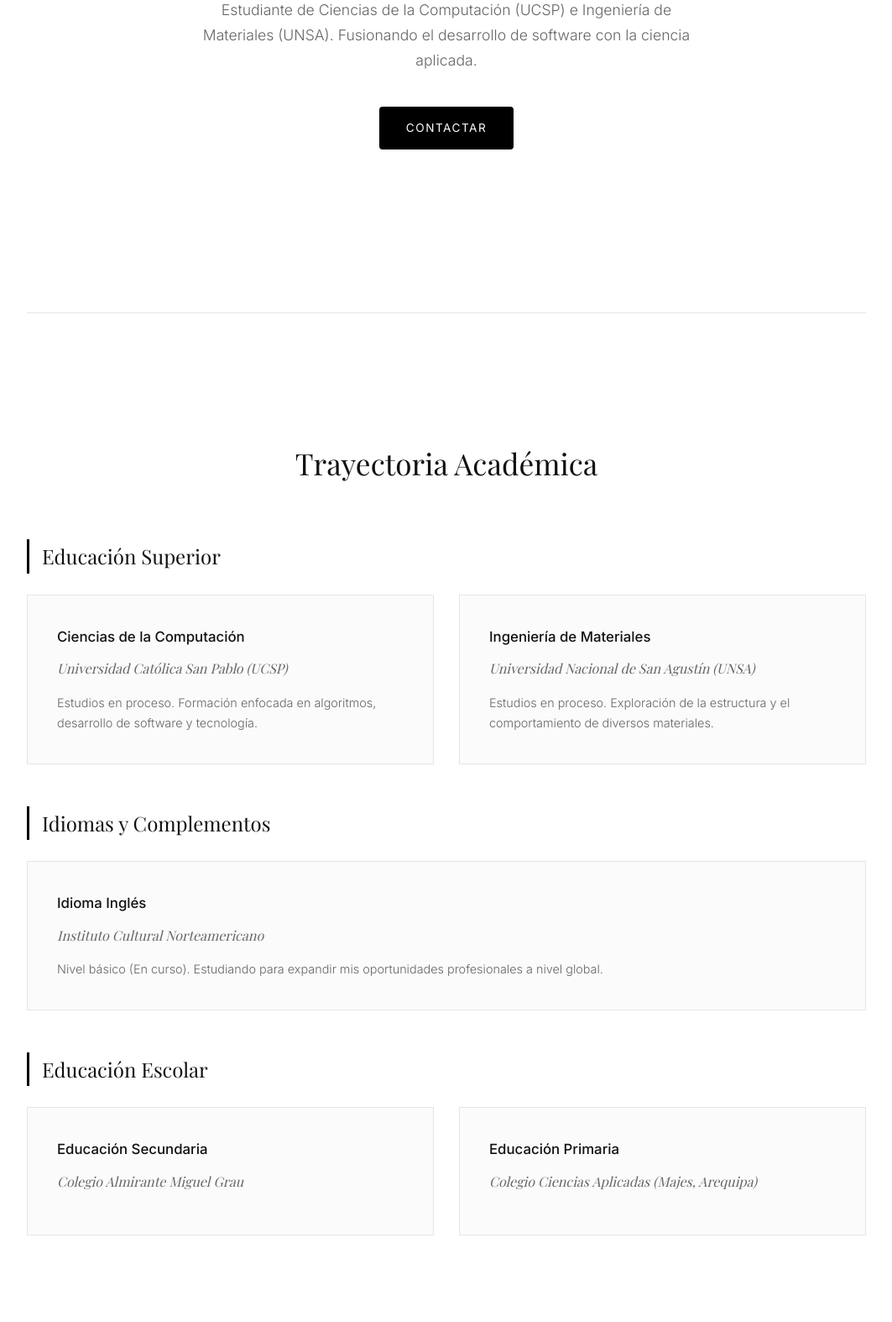
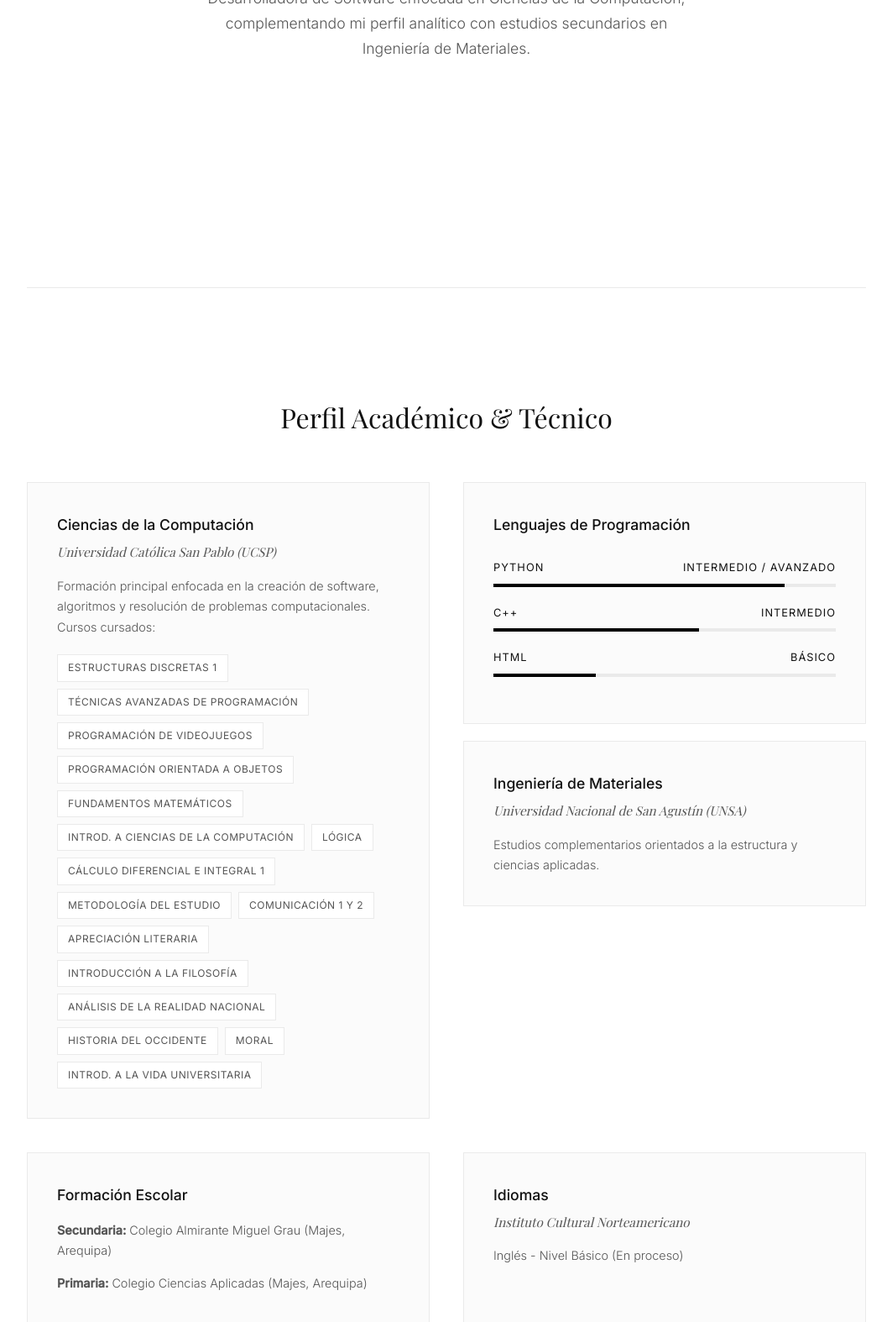
Before and after one commit to alexiacayo19/alexiacayo19.github.io, a plain HTML site: page index.html in a window 1280 px wide. Shown: the part 518-2092 px from the top of the page at 84% size, without its empty margins (108-1171 px from the left). Drawn offline with nearby package versions, Linux system fonts and the light colour scheme; no server answers; a web font is replaced by a local one.

Commit message:
Update index.html

```diff
--- a/index.html
+++ b/index.html
@@ -3,28 +3,26 @@
 <head>
     <meta charset="UTF-8">
     <meta name="viewport" content="width=device-width, initial-scale=1.0">
-    <title>Alexia Cayo | Portafolio Oficial</title>
-    <meta name="description" content="Portafolio de Alexia Alisson Cayo Ccasa. Estudiante de Ciencias de la Computación (UCSP) e Ingeniería de Materiales (UNSA).">
+    <title>Alexia Cayo | Ciencias de la Computación</title>
+    <meta name="description" content="Portafolio de Alexia Alisson Cayo Ccasa. Estudiante de Ciencias de la Computación (UCSP).">
 
-    <!-- Fuentes tipográficas elegantes de Google -->
+    <!-- Fuentes tipográficas elegantes -->
     <link rel="preconnect" href="https://fonts.googleapis.com">
     <link rel="preconnect" href="https://fonts.gstatic.com" crossorigin>
     <link href="https://fonts.googleapis.com/css2?family=Inter:wght@300;400;500&family=Playfair+Display:ital,wght@0,400;0,600;1,400&display=swap" rel="stylesheet">
 
     <style>
-        /* Paleta de colores minimalista y elegante */
+        /* Paleta minimalista y editorial */
         :root {
             --bg-color: #ffffff;
             --surface-color: #fbfbfb;
-            --border-color: #e5e5e5;
+            --border-color: #eaeaea;
             --text-primary: #111111;
-            --text-secondary: #666666;
+            --text-secondary: #555555;
             --accent: #000000;
         }
 
-        html {
-            scroll-behavior: smooth;
-        }
+        html { scroll-behavior: smooth; }
 
         body {
             font-family: 'Inter', sans-serif;
@@ -36,28 +34,20 @@
             -webkit-font-smoothing: antialiased;
         }
 
-        a {
-            text-decoration: none;
-            color: inherit;
-            transition: opacity 0.3s ease;
-        }
+        a { text-decoration: none; color: inherit; transition: opacity 0.3s ease; }
+        a:hover { opacity: 0.6; }
 
-        a:hover {
-            opacity: 0.6;
-        }
-
-        /* Títulos elegantes */
         h1, h2, h3, .brand {
             font-family: 'Playfair Display', serif;
             font-weight: 400;
         }
 
-        /* Barra de Navegación */
+        /* Navegación */
         nav {
             position: fixed;
             top: 0;
             width: 100%;
-            background: rgba(255, 255, 255, 0.9);
+            background: rgba(255, 255, 255, 0.95);
             backdrop-filter: blur(10px);
             border-bottom: 1px solid var(--border-color);
             z-index: 1000;
@@ -72,37 +62,15 @@
             align-items: center;
         }
 
-        .brand {
-            font-size: 1.3rem;
-            font-weight: 600;
-            letter-spacing: 0.5px;
-        }
+        .brand { font-size: 1.2rem; font-weight: 600; letter-spacing: 0.5px; }
+        .nav-links { display: flex; gap: 30px; font-size: 0.8rem; text-transform: uppercase; letter-spacing: 1px; }
 
-        .nav-links {
-            display: flex;
-            gap: 35px;
-            font-size: 0.85rem;
-            text-transform: uppercase;
-            letter-spacing: 1px;
-        }
+        .container { max-width: 1000px; margin: 0 auto; padding: 0 30px; }
 
-        /* Contenedor principal */
-        .container {
-            max-width: 1000px;
-            margin: 0 auto;
-            padding: 0 30px;
-        }
+        section { padding: 100px 0; border-bottom: 1px solid var(--border-color); }
+        section:last-child { border-bottom: none; }
 
-        section {
-            padding: 120px 0 100px 0;
-            border-bottom: 1px solid var(--border-color);
-        }
-
-        section:last-child {
-            border-bottom: none;
-        }
-
-        /* Sección Hero (Inicio) */
+        /* Inicio */
         #inicio {
             display: flex;
             flex-direction: column;
@@ -110,118 +78,112 @@
             text-align: center;
             min-height: 80vh;
             justify-content: center;
-            padding-top: 150px;
+            padding-top: 120px;
         }
 
         .profile-img {
-            width: 150px;
-            height: 150px;
+            width: 140px;
+            height: 140px;
             border-radius: 50%;
             object-fit: cover;
-            margin-bottom: 40px;
-            box-shadow: 0 10px 30px rgba(0,0,0,0.05);
+            margin-bottom: 35px;
         }
 
-        .title {
-            font-size: 3.5rem;
-            margin: 0 0 20px 0;
-            line-height: 1.1;
-        }
-
+        .title { font-size: 3.2rem; margin: 0 0 15px 0; line-height: 1.1; }
         .subtitle {
             font-size: 1.1rem;
             color: var(--text-secondary);
-            margin: 0 auto 40px auto;
+            margin: 0 auto 35px auto;
             max-width: 600px;
             font-weight: 300;
         }
 
-        .btn {
-            display: inline-block;
-            background-color: var(--accent);
-            color: var(--bg-color);
-            padding: 14px 32px;
-            border-radius: 4px;
-            font-size: 0.85rem;
-            text-transform: uppercase;
-            letter-spacing: 1.5px;
-            transition: all 0.3s ease;
-        }
-
-        .btn:hover {
-            background-color: #333333;
-            transform: translateY(-2px);
-        }
-
         /* Secciones Generales */
         .section-title {
-            font-size: 2.2rem;
-            margin-bottom: 60px;
+            font-size: 2rem;
+            margin-bottom: 50px;
             text-align: center;
         }
 
-        /* Educación */
-        .education-group {
-            margin-bottom: 50px;
-        }
-
-        .education-group h3 {
-            font-size: 1.5rem;
-            margin-bottom: 25px;
-            border-left: 3px solid var(--accent);
-            padding-left: 15px;
-        }
-
-        .about-grid {
+        /* Grid Académico y Habilidades */
+        .grid-2 {
             display: grid;
-            grid-template-columns: repeat(auto-fit, minmax(300px, 1fr));
-            gap: 30px;
+            grid-template-columns: 1fr 1fr;
+            gap: 40px;
+            margin-bottom: 40px;
         }
 
         .card {
             background-color: var(--surface-color);
             padding: 35px;
-            border-radius: 0; /* Bordes rectos más elegantes */
             border: 1px solid var(--border-color);
-            transition: all 0.3s ease;
-        }
-
-        .card:hover {
-            box-shadow: 0 10px 30px rgba(0,0,0,0.04);
-            transform: translateY(-5px);
         }
 
         .card h4 {
-            font-family: 'Inter', sans-serif;
-            font-size: 1.05rem;
+            font-size: 1.1rem;
+            margin: 0 0 5px 0;
             font-weight: 500;
-            margin: 0 0 10px 0;
-            color: var(--text-primary);
         }
 
-        .card p.institution {
+        .institution {
             font-family: 'Playfair Display', serif;
             font-style: italic;
             color: var(--text-secondary);
             margin: 0 0 15px 0;
+            font-size: 0.95rem;
         }
 
-        .card p.desc {
-            margin: 0;
+        .desc {
             color: var(--text-secondary);
             font-size: 0.9rem;
             font-weight: 300;
+            margin-bottom: 20px;
+        }
+
+        /* Etiquetas de Cursos */
+        .courses-container {
+            display: flex;
+            flex-wrap: wrap;
+            gap: 8px;
+            margin-top: 15px;
+        }
+
+        .course-tag {
+            background-color: #fff;
+            border: 1px solid var(--border-color);
+            padding: 5px 12px;
+            font-size: 0.75rem;
+            text-transform: uppercase;
+            letter-spacing: 0.5px;
+            color: var(--text-secondary);
+        }
+
+        /* Barras de Habilidades */
+        .skill-item { margin-bottom: 20px; }
+        .skill-info {
+            display: flex;
+            justify-content: space-between;
+            font-size: 0.8rem;
+            text-transform: uppercase;
+            letter-spacing: 1px;
+            margin-bottom: 8px;
+        }
+        .skill-bar-bg {
+            background-color: var(--border-color);
+            height: 4px;
+            width: 100%;
+        }
+        .skill-bar-fill {
+            background-color: var(--accent);
+            height: 100%;
         }
 
         /* Proyectos de GitHub */
-        .project-card h4 {
-            margin-bottom: 15px;
-        }
-
+        .project-card h4 { margin-bottom: 10px; }
         .project-link {
             display: inline-block;
-            margin-top: 20px;
-            font-size: 0.85rem;
+            margin-top: 15px;
+            font-size: 0.8rem;
             text-transform: uppercase;
             letter-spacing: 1px;
             font-weight: 500;
@@ -230,46 +192,34 @@
         }
 
         /* Contacto */
-        #contacto {
-            text-align: center;
-        }
-
+        #contacto { text-align: center; }
         .social-links {
             display: flex;
             justify-content: center;
-            gap: 25px;
-            margin-top: 40px;
+            gap: 20px;
+            margin-top: 30px;
+            flex-wrap: wrap;
         }
-
         .social-link {
-            color: var(--text-primary);
-            font-size: 0.9rem;
+            font-size: 0.85rem;
             text-transform: uppercase;
             letter-spacing: 1px;
-            padding: 12px 25px;
+            padding: 10px 20px;
             border: 1px solid var(--border-color);
-            transition: all 0.3s ease;
-        }
-
-        .social-link:hover {
-            background-color: var(--accent);
-            color: var(--bg-color);
-            border-color: var(--accent);
         }
 
         footer {
             text-align: center;
-            padding: 40px 0;
+            padding: 30px 0;
             color: var(--text-secondary);
-            font-size: 0.8rem;
+            font-size: 0.75rem;
             letter-spacing: 1px;
         }
 
-        /* Responsive */
         @media (max-width: 768px) {
-            .title { font-size: 2.5rem; }
+            .grid-2 { grid-template-columns: 1fr; }
+            .title { font-size: 2.2rem; }
             .nav-links { display: none; }
-            section { padding: 80px 0; }
         }
     </style>
 </head>
@@ -280,7 +230,7 @@
             <span class="brand">Alexia Cayo.</span>
             <div class="nav-links">
                 <a href="#inicio">Inicio</a>
-                <a href="#educacion">Trayectoria</a>
+                <a href="#perfil">Perfil</a>
                 <a href="#proyectos">Proyectos</a>
                 <a href="#contacto">Contacto</a>
             </div>
@@ -293,72 +243,104 @@
         <section id="inicio">
             <img src="image.png" alt="Alexia Cayo" class="profile-img">
             <h1 class="title">Alexia Alisson Cayo Ccasa</h1>
-            <p class="subtitle">Estudiante de Ciencias de la Computación (UCSP) e Ingeniería de Materiales (UNSA). Fusionando el desarrollo de software con la ciencia aplicada.</p>
-            <a href="#contacto" class="btn">Contactar</a>
+            <p class="subtitle">Desarrolladora de Software enfocada en Ciencias de la Computación, complementando mi perfil analítico con estudios secundarios en Ingeniería de Materiales.</p>
         </section>
 
-        <!-- Trayectoria y Educación -->
-        <section id="educacion">
-            <h2 class="section-title">Trayectoria Académica</h2>
+        <!-- Perfil: Educación y Habilidades -->
+        <section id="perfil">
+            <h2 class="section-title">Perfil Académico & Técnico</h2>
 
-            <div class="education-group">
-                <h3>Educación Superior</h3>
-                <div class="about-grid">
+            <div class="grid-2">
+                <!-- Columna Izquierda: Educación Principal -->
                 <div class="card">
                     <h4>Ciencias de la Computación</h4>
                     <p class="institution">Universidad Católica San Pablo (UCSP)</p>
-                        <p class="desc">Estudios en proceso. Formación enfocada en algoritmos, desarrollo de software y tecnología.</p>
+                    <p class="desc">Formación principal enfocada en la creación de software, algoritmos y resolución de problemas computacionales. Cursos cursados:</p>
+                    <div class="courses-container">
+                        <span class="course-tag">Estructuras Discretas 1</span>
+                        <span class="course-tag">Técnicas Avanzadas de Programación</span>
+                        <span class="course-tag">Programación de Videojuegos</span>
+                        <span class="course-tag">Programación Orientada a Objetos</span>
+                        <span class="course-tag">Fundamentos Matemáticos</span>
+                        <span class="course-tag">Introd. a Ciencias de la Computación</span>
+                        <span class="course-tag">Lógica</span>
+                        <span class="course-tag">Cálculo Diferencial e Integral 1</span>
+                        <span class="course-tag">Metodología del Estudio</span>
+                        <span class="course-tag">Comunicación 1 y 2</span>
+                        <span class="course-tag">Apreciación Literaria</span>
+                        <span class="course-tag">Introducción a la Filosofía</span>
+                        <span class="course-tag">Análisis de la Realidad Nacional</span>
+                        <span class="course-tag">Historia del Occidente</span>
+                        <span class="course-tag">Moral</span>
+                        <span class="course-tag">Introd. a la Vida Universitaria</span>
                     </div>
-                    <div class="card">
-                        <h4>Ingeniería de Materiales</h4>
-                        <p class="institution">Universidad Nacional de San Agustín (UNSA)</p>
-                        <p class="desc">Estudios en proceso. Exploración de la estructura y el comportamiento de diversos materiales.</p>
+                </div>
+
+                <!-- Columna Derecha: Habilidades y Formación Secundaria -->
+                <div>
+                    <div class="card" style="margin-bottom: 20px;">
+                        <h4>Lenguajes de Programación</h4>
+                        <div style="margin-top: 25px;">
+                            <div class="skill-item">
+                                <div class="skill-info">
+                                    <span>Python</span>
+                                    <span>Intermedio / Avanzado</span>
+                                </div>
+                                <div class="skill-bar-bg"><div class="skill-bar-fill" style="width: 85%;"></div></div>
+                            </div>
+
+                            <div class="skill-item">
+                                <div class="skill-info">
+                                    <span>C++</span>
+                                    <span>Intermedio</span>
+                                </div>
+                                <div class="skill-bar-bg"><div class="skill-bar-fill" style="width: 60%;"></div></div>
+                            </div>
+
+                            <div class="skill-item">
+                                <div class="skill-info">
+                                    <span>HTML</span>
+                                    <span>Básico</span>
+                                </div>
+                                <div class="skill-bar-bg"><div class="skill-bar-fill" style="width: 30%;"></div></div>
                             </div>
                         </div>
                     </div>
 
-            <div class="education-group">
-                <h3>Idiomas y Complementos</h3>
-                <div class="about-grid">
                     <div class="card">
-                        <h4>Idioma Inglés</h4>
-                        <p class="institution">Instituto Cultural Norteamericano</p>
-                        <p class="desc">Nivel básico (En curso). Estudiando para expandir mis oportunidades profesionales a nivel global.</p>
+                        <h4>Ingeniería de Materiales</h4>
+                        <p class="institution">Universidad Nacional de San Agustín (UNSA)</p>
+                        <p class="desc" style="margin-bottom: 0;">Estudios complementarios orientados a la estructura y ciencias aplicadas.</p>
                     </div>
                 </div>
             </div>
 
-            <div class="education-group">
-                <h3>Educación Escolar</h3>
-                <div class="about-grid">
+            <!-- Formación Base e Idiomas -->
+            <div class="grid-2">
                 <div class="card">
-                        <h4>Educación Secundaria</h4>
-                        <p class="institution">Colegio Almirante Miguel Grau</p>
+                    <h4>Formación Escolar</h4>
+                    <p class="desc" style="margin-bottom: 8px;"><strong>Secundaria:</strong> Colegio Almirante Miguel Grau (Majes, Arequipa)</p>
+                    <p class="desc" style="margin-bottom: 0;"><strong>Primaria:</strong> Colegio Ciencias Aplicadas (Majes, Arequipa)</p>
                 </div>
                 <div class="card">
-                        <h4>Educación Primaria</h4>
-                        <p class="institution">Colegio Ciencias Aplicadas (Majes, Arequipa)</p>
-                    </div>
+                    <h4>Idiomas</h4>
+                    <p class="institution" style="margin-bottom: 5px;">Instituto Cultural Norteamericano</p>
+                    <p class="desc" style="margin-bottom: 0;">Inglés - Nivel Básico (En proceso)</p>
                 </div>
             </div>
         </section>
 
-        <!-- Proyectos de GitHub (Se cargan automáticamente) -->
+        <!-- Proyectos -->
         <section id="proyectos">
-            <h2 class="section-title">Proyectos Destacados</h2>
-            <div id="github-projects" class="about-grid">
-                <!-- JavaScript insertará los proyectos aquí -->
-                <p style="text-align:center; width: 100%; color: #666;">Cargando proyectos desde GitHub...</p>
+            <h2 class="section-title">Repositorios Destacados</h2>
+            <div id="github-projects" class="grid-2">
+                <p style="text-align:center; grid-column: 1 / -1; color: #999;">Cargando proyectos desde GitHub...</p>
             </div>
         </section>
 
         <!-- Contacto -->
         <section id="contacto">
-            <h2 class="section-title">Conectemos</h2>
-            <p style="color: var(--text-secondary); max-width: 500px; margin: 0 auto;">
-                Actualmente abierta a nuevas oportunidades, aprendizaje continuo y colaboraciones interesantes.
-            </p>
-
+            <h2 class="section-title">Contacto</h2>
             <div class="social-links">
                 <a href="mailto:alexiacayo2007@gmail.com" class="social-link">Email</a>
                 <a href="https://www.linkedin.com/in/alexia-alisson-cayo-ccasa-0098ab3b4/" target="_blank" class="social-link">LinkedIn</a>
@@ -373,32 +355,27 @@
 
     </div>
 
-    <!-- Script para cargar tus repositorios de GitHub automáticamente -->
+    <!-- Script de GitHub -->
     <script>
         async function loadGitHubProjects() {
             try {
-                // Llama a la API pública de GitHub con tu usuario
                 const response = await fetch('https://api.github.com/users/alexiacayo19/repos?sort=updated&per_page=6');
                 const repos = await response.json();
                 const container = document.getElementById('github-projects');
-                container.innerHTML = ''; // Limpiar el mensaje de carga
+                container.innerHTML = '';
 
-                // Si no hay repositorios públicos o hay un error
                 if (!repos || repos.length === 0 || repos.message) {
-                    container.innerHTML = '<p style="text-align:center; width:100%; color:#999;">Aún estructurando mis proyectos en GitHub. ¡Pronto subiré nuevo contenido!</p>';
+                    container.innerHTML = '<p style="text-align:center; grid-column: 1 / -1; color:#999;">Estructurando proyectos en GitHub. ¡Pronto subiré nuevo contenido!</p>';
                     return;
                 }
 
-                // Filtrar y mostrar los proyectos
                 let proyectosMostrados = 0;
                 repos.forEach(repo => {
-                    if (!repo.fork && proyectosMostrados < 4) { // Muestra hasta 4 proyectos originales
+                    if (!repo.fork && proyectosMostrados < 4) {
                         proyectosMostrados++;
                         const card = document.createElement('div');
                         card.className = 'card project-card';
-
-                        // Si no tiene descripción en GitHub, poner una por defecto
-                        const description = repo.description ? repo.description : 'Proyecto de desarrollo de software y tecnología.';
+                        const description = repo.description ? repo.description : 'Proyecto de desarrollo enfocado en ciencias de la computación.';
 
                         card.innerHTML = `
                             <h4>${repo.name}</h4>
@@ -408,17 +385,10 @@
                         container.appendChild(card);
                     }
                 });
-
-                if (proyectosMostrados === 0) {
-                    container.innerHTML = '<p style="text-align:center; width:100%; color:#999;">Mis repositorios públicos estarán disponibles pronto.</p>';
-                }
-
             } catch (error) {
-                document.getElementById('github-projects').innerHTML = '<p style="text-align:center; width:100%; color:#999;">Los proyectos se están actualizando.</p>';
+                document.getElementById('github-projects').innerHTML = '<p style="text-align:center; grid-column: 1 / -1; color:#999;">Actualizando proyectos.</p>';
             }
         }
-
-        // Ejecutar la función cuando la página cargue
         document.addEventListener('DOMContentLoaded', loadGitHubProjects);
     </script>
 </body>
```
Lines whose indentation alone changed are shown as unchanged.
